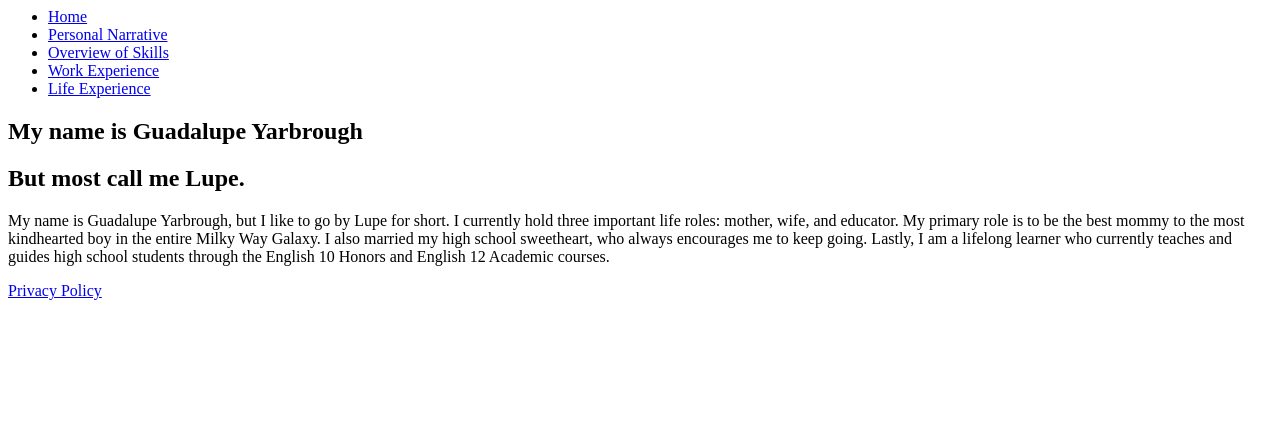
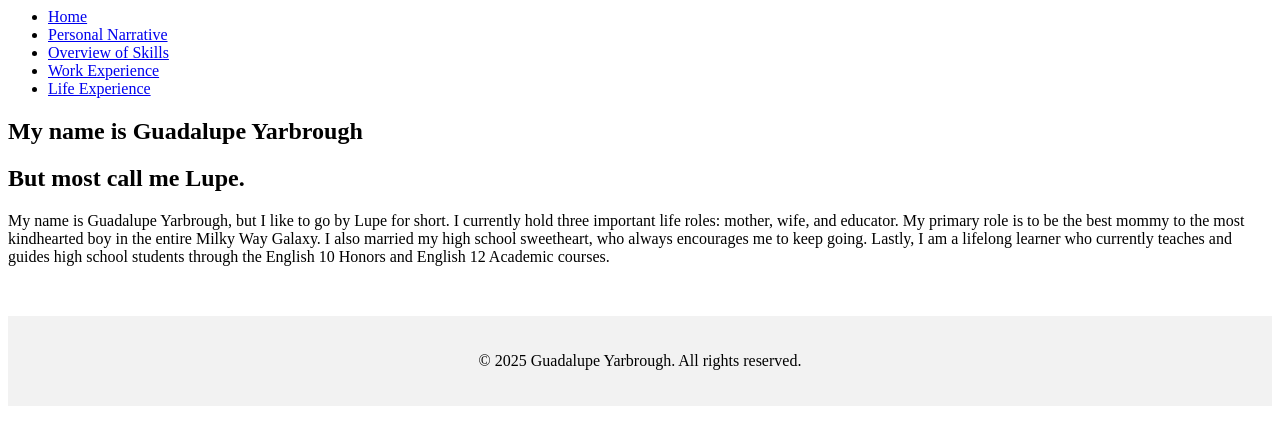
Before and after one commit to gyarbro/practicesite1, a plain HTML site: page docs/index.html in a window 1280 px wide. Drawn offline with Linux system fonts and the light colour scheme.

Commit message:
Update index.html

```diff
--- a/docs/index.html
+++ b/docs/index.html
@@ -17,6 +17,6 @@ who always encourages me to keep going. Lastly, I am a lifelong learner who curr
 through the English 10 Honors and English 12 Academic courses.</p>
 </article>
 
-<footer>
-	<a href="/about/privacy">Privacy Policy</a>
+<footer style="text-align: center; padding: 20px; background-color: #f2f2f2; margin-top: 50px;">
+  <p>&copy; 2025 Guadalupe Yarbrough. All rights reserved.</p>
 </footer>
```
